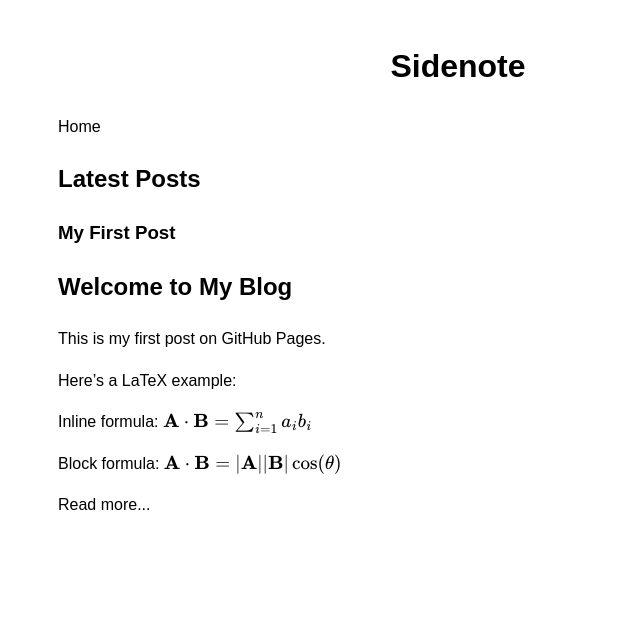
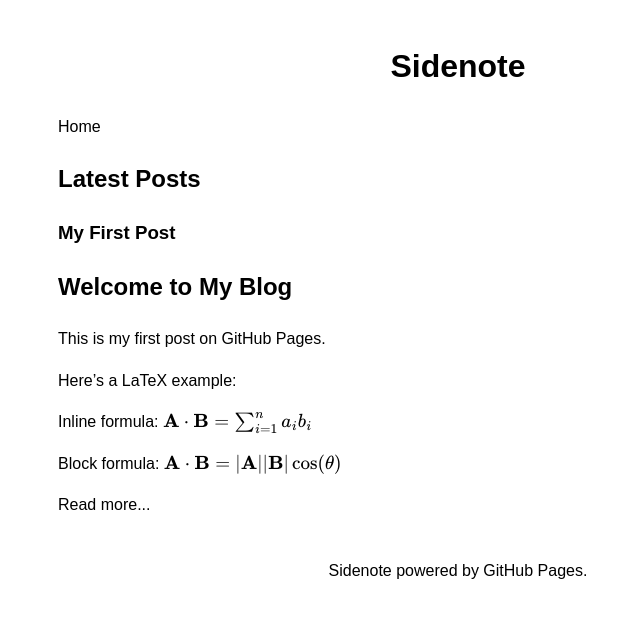
Before and after one commit to itmustalwaysbenight/sidenote, a Jekyll site: the page built from index.html, in a window 1280 px wide. Shown: the top 618 px of the page, without its empty margins (182-822 px from the left). Built offline with Jekyll 4.4.1, drawn with Linux system fonts in a browser that asks for light colours; some of the changed lines change nothing that is shown.

Commit message:
style rewamp

```diff
--- a/_layouts/default.html
+++ b/_layouts/default.html
@@ -34,10 +34,18 @@
         }
     </style>
 
-
-
     <script type="text/javascript" async
       src="https://cdn.jsdelivr.net/npm/mathjax@3/es5/tex-mml-chtml.js">
+    </script>
+    <script>
+      window.onload = function() {
+        // Force the browser to reload CSS
+        const links = document.querySelectorAll('link[rel="stylesheet"]');
+        links.forEach(link => {
+          const href = link.getAttribute('href');
+          link.setAttribute('href', href + '?v=' + new Date().getTime());
+        });
+      }
     </script>
 </head>
 <body>
@@ -48,7 +56,7 @@
         {{ content }}
     </main>
     <footer>
-
+        <p>{{ site.title }} powered by <a href="https://pages.github.com">GitHub Pages</a>.</p>
     </footer>
 </body>
 </html>
```
